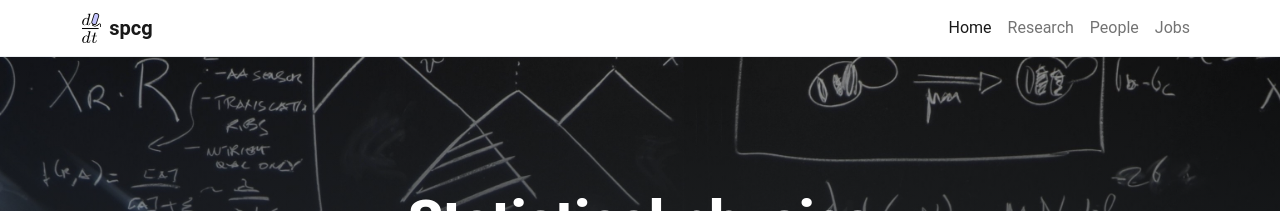
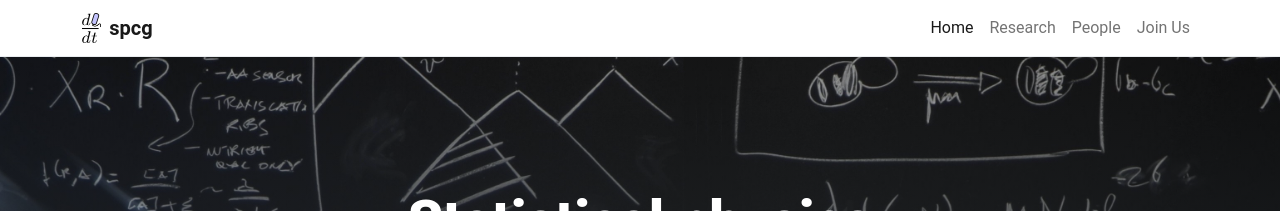
Before and after one commit to mcltone/spcg, a Jekyll site: the page built from pages/home.md, in a window 1280 px wide. Shown: the top 211 px of the page. Built offline with Jekyll 4.4.1, drawn with Linux system fonts in a browser that asks for light colours.

Commit message:
Update navigation.yml

```diff
--- a/_data/navigation.yml
+++ b/_data/navigation.yml
@@ -8,7 +8,7 @@
   href: /people/
 #- text: Publications
 #  href: /publications/
-- text: Jobs
+- text: Join Us
   href: /jobs/
 # - text: Documentation
 # -  menu: # Dropdown menu (one level deep only)
```
